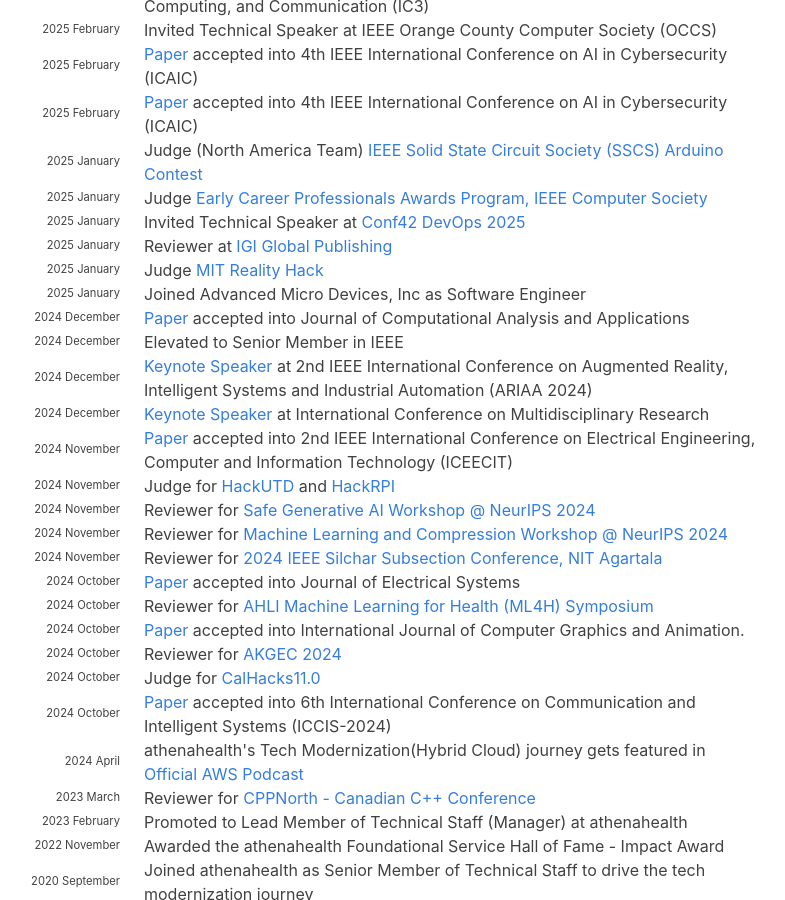
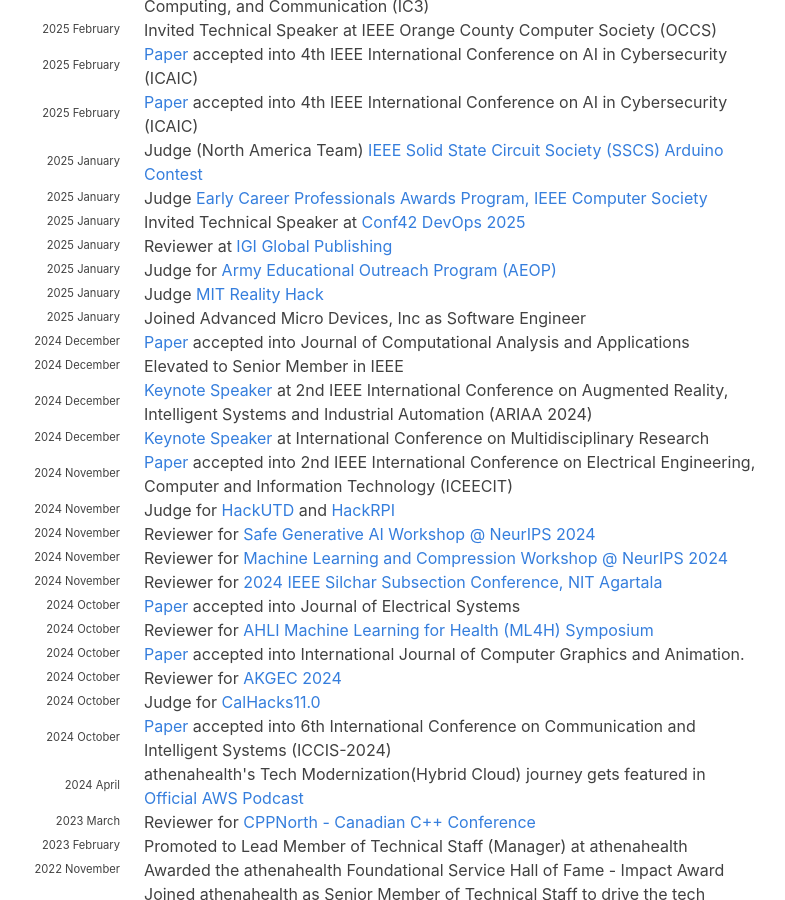
Before and after one commit to hariharanragothaman/hariharanragothaman.github.io, a Jekyll site: the page built from index.md, in a window 1280 px wide and 900 px high, scrolled down 940 px. Shown: the whole window, without its empty margins (188-973 px from the left). Built offline with Jekyll 4.4.1, drawn with Linux system fonts in a browser that asks for light colours; nearby versions of some CDN libraries; some web fonts are replaced.

Commit message:
Polishes and Updates

```diff
--- a/_data/news.yaml
+++ b/_data/news.yaml
@@ -1,8 +1,8 @@
-# For Reviewing - 'month' is when the reviewing activity was done.
+# For Reviewing - 'month' is when the reviewing activity was done? Is it better when the conference is happening
 # For Papers - 'month' is when the conference happened for conferences | For Journals when it was accepted.
 # For other events 'month' is exactly when the event occured.
 
-#-------------------------------------------- February --------------------------------------------------------------------
+#-------------------------------------------- February ------------------------------------------------------------------------------------------------------------------------------------------------------
 - year: 2025
   year-extra: February
   description: Invited Technical Speaker at <a href="https://www.conf42.com/Python_2025_Hariharan_Ragothaman_cpp_python_workloads">Conf42 Python 2025</a>
@@ -40,6 +40,10 @@
 - year: 2025
   year-extra: January
   description: Reviewer at <a href="https://www.igi-global.com/">IGI Global Publishing</a>
+
+- year: 2025
+  year-extra: January
+  description: Judge for <a href="https://www.usaeop.com/">Army Educational Outreach Program (AEOP)</a>
 
 - year: 2025
   year-extra: January
```
